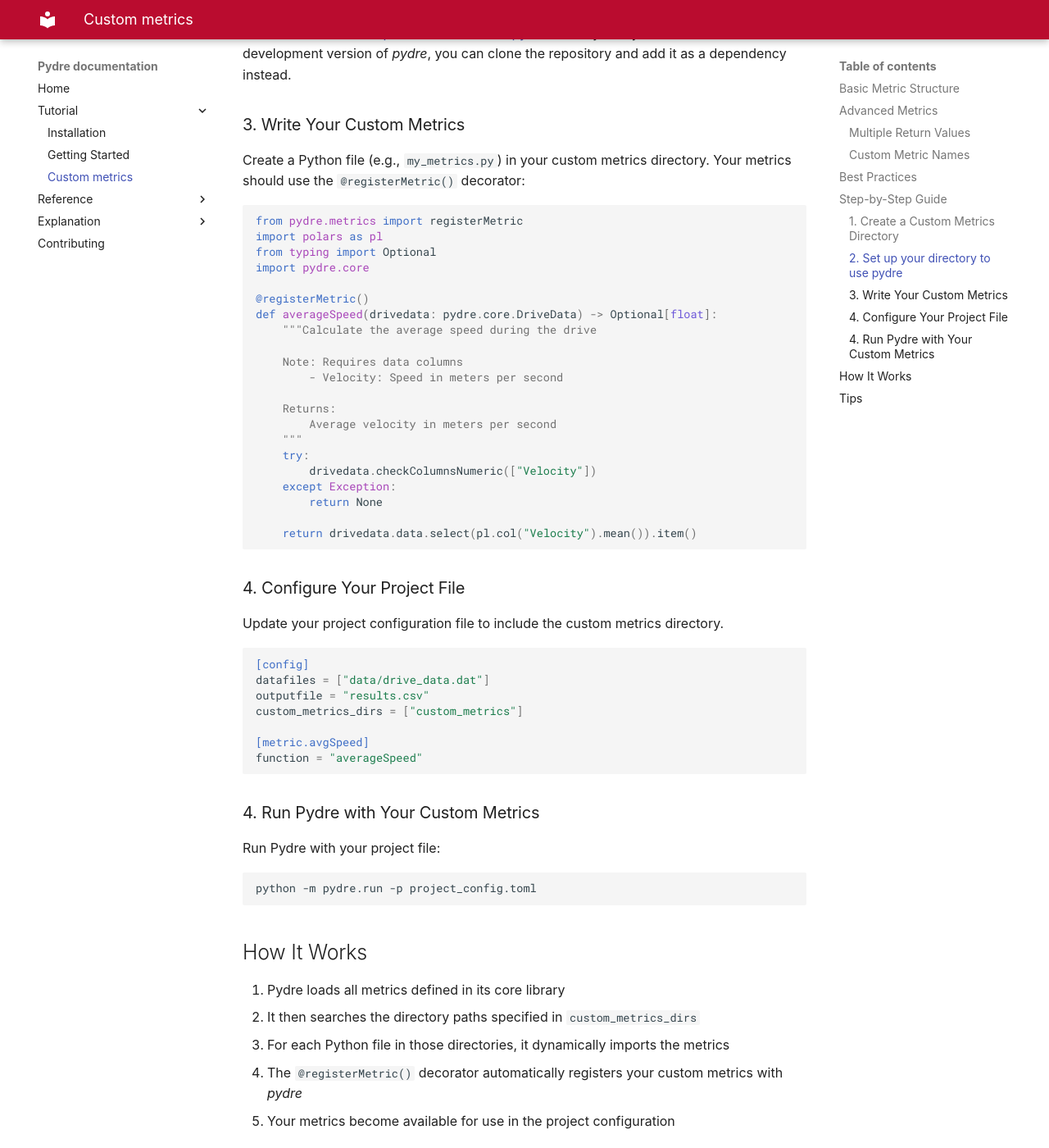
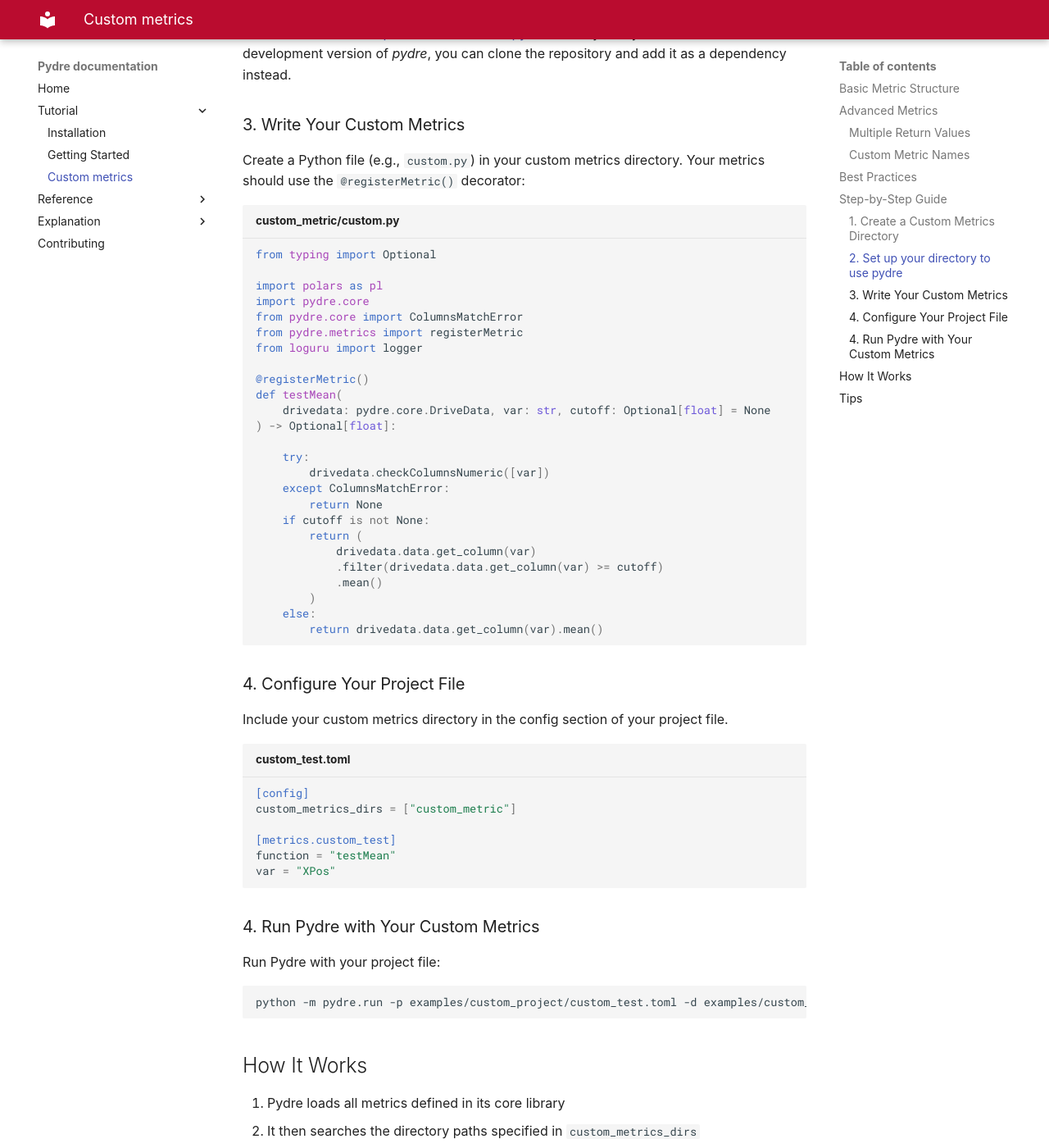
Before and after one commit to OSUDSL/pydre, an MkDocs documentation site: the page built from docs/tutorial/custom_metrics.md, in a window 1280 px wide and 1400 px high, scrolled down 2208 px. Shown: the whole window at 82% size. Built offline with MkDocs 1.6.1 and Material for MkDocs 9.7.7, drawn with Linux system fonts in a browser that asks for light colours; some web fonts are replaced; a style sheet for code colours, icons or effects is not loaded; some of the changed text lies outside the part shown.

Commit message:
match documentation and examples

````diff
--- a/docs/tutorial/custom_metrics.md
+++ b/docs/tutorial/custom_metrics.md
@@ -79,11 +79,11 @@ Create a directory for your custom metrics (outside the Pydre repository):
 
 ```
 my_project/
-├── custom_metrics/
-│   └── my_metrics.py
+├── custom_metric/
+│   └── custom.py
 ├── data/
 │   └── drive_data.dat
-└── project_config.toml
+└── custom_test.toml
 ```
 
 ### 2. Set up your directory to use pydre
@@ -98,44 +98,48 @@ This will initialize the directory like a python package using *rye* and the pyd
 
 ### 3. Write Your Custom Metrics
 
-Create a Python file (e.g., `my_metrics.py`) in your custom metrics directory. Your metrics should use the `@registerMetric()` decorator:
+Create a Python file (e.g., `custom.py`) in your custom metrics directory. Your metrics should use the `@registerMetric()` decorator:
 
-```python
+```python title="custom_metric/custom.py"
+from typing import Optional
+
+import polars as pl
+import pydre.core
+from pydre.core import ColumnsMatchError
 from pydre.metrics import registerMetric
-import polars as pl
-from typing import Optional
-import pydre.core
+from loguru import logger
 
 @registerMetric()
-def averageSpeed(drivedata: pydre.core.DriveData) -> Optional[float]:
-    """Calculate the average speed during the drive
+def testMean(
+    drivedata: pydre.core.DriveData, var: str, cutoff: Optional[float] = None
+) -> Optional[float]:
 
-    Note: Requires data columns
-        - Velocity: Speed in meters per second
+    try:
+        drivedata.checkColumnsNumeric([var])
+    except ColumnsMatchError:
+        return None
+    if cutoff is not None:
+        return (
+            drivedata.data.get_column(var)
+            .filter(drivedata.data.get_column(var) >= cutoff)
+            .mean()
+        )
+    else:
+        return drivedata.data.get_column(var).mean()
 
-    Returns:
-        Average velocity in meters per second
-    """
-    try:
-        drivedata.checkColumnsNumeric(["Velocity"])
-    except Exception:
-        return None
-
-    return drivedata.data.select(pl.col("Velocity").mean()).item()
 ```
 
 ### 4. Configure Your Project File
 
-Update your project configuration file to include the custom metrics directory.
+Include your custom metrics directory in the config section of your project file.
 
-```toml
+```toml title="custom_test.toml"
 [config]
-datafiles = ["data/drive_data.dat"]
-outputfile = "results.csv"
-custom_metrics_dirs = ["custom_metrics"]
+custom_metrics_dirs = ["custom_metric"]
 
-[metric.avgSpeed]
-function = "averageSpeed"
+[metrics.custom_test]
+function = "testMean"
+var = "XPos"
 
 ```
 
@@ -144,7 +148,7 @@ function = "averageSpeed"
 Run Pydre with your project file:
 
 ```bash
-python -m pydre.run -p project_config.toml
+python -m pydre.run -p examples/custom_project/custom_test.toml -d examples/custom_project/data/Experimenter_S1_Tutorial_11002233.dat -o custom.csv
 ```
 
 ## How It Works
````
Also changed, not shown: 1 other file.
